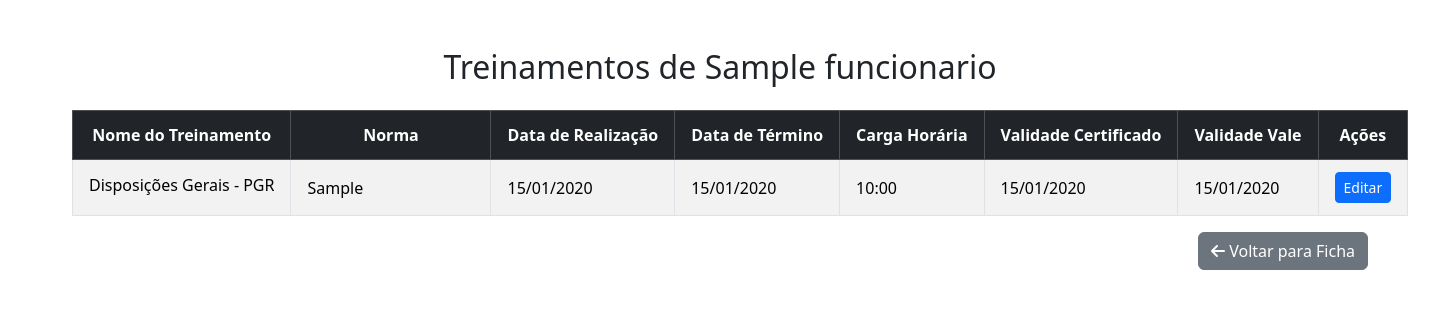
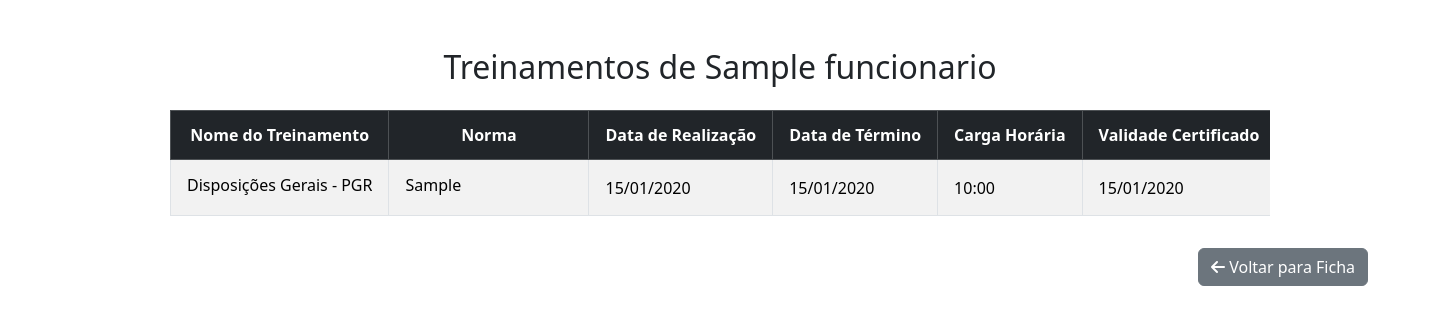
Before and after one commit to joaopedrodirekta/Direkta_Vale, a Django app: template treinamentos/templates/treinamentos/editar_treinamentos.html in a window 1440 px wide. Shown: the part 56-381 px from the top of the page. Run offline with Django 5.2, Linux system fonts and the light colour scheme; the template is opened without the code that fills it: values that come from a table or form of the project are taken from there, others are empty; tables that the repository leaves empty hold one stand-in row (values such as "Sample post").

Commit message:
nova edicao

```diff
--- a/treinamentos/templates/treinamentos/editar_treinamentos.html
+++ b/treinamentos/templates/treinamentos/editar_treinamentos.html
@@ -3,6 +3,12 @@
 {% block content %}
 
 <style>
+    .tabela-container {
+        max-width: 1100px;
+        margin: 0 auto;
+        overflow-x: auto;
+    }
+
     .table th, .table td {
         vertical-align: middle;
         padding: 12px 16px !important;
@@ -29,13 +35,13 @@
         max-width: 220px;
         display: inline-block;
     }
-
 </style>
 
 <div class="container mt-4 mb-5">
     <h2 class="text-center mb-4">Treinamentos de {{ funcionario.nome_completo }}</h2>
 
     {% if treinamentos %}
+    <div class="tabela-container">
         <table class="table table-bordered table-striped" id="tabela-treinamentos">
             <thead class="table-dark text-center">
                 <tr>
@@ -53,7 +59,7 @@
                 {% for t in treinamentos %}
                     <tr data-id="{{ t.id }}">
                         <td><span class="ellipsis" title="{{ t.nome_treinamento }}">{{ t.nome_treinamento }}</span></td>
-                        <td class="norma">{{ t.norma }}</td>
+                        <td><span class="ellipsis" title="{{ t.norma }}">{{ t.norma }}</span></td>
                         <td class="inicio">{{ t.data_inicio|date:"d/m/Y"|default:"-" }}</td>
                         <td class="fim">{{ t.data_fim|date:"d/m/Y"|default:"-" }}</td>
                         <td class="carga">{{ t.carga_horaria|default:"-" }}</td>
@@ -66,6 +72,7 @@
                 {% endfor %}
             </tbody>
         </table>
+    </div>
     {% else %}
         <div class="alert alert-warning text-center">Nenhum treinamento cadastrado para este funcionário.</div>
     {% endif %}
```
